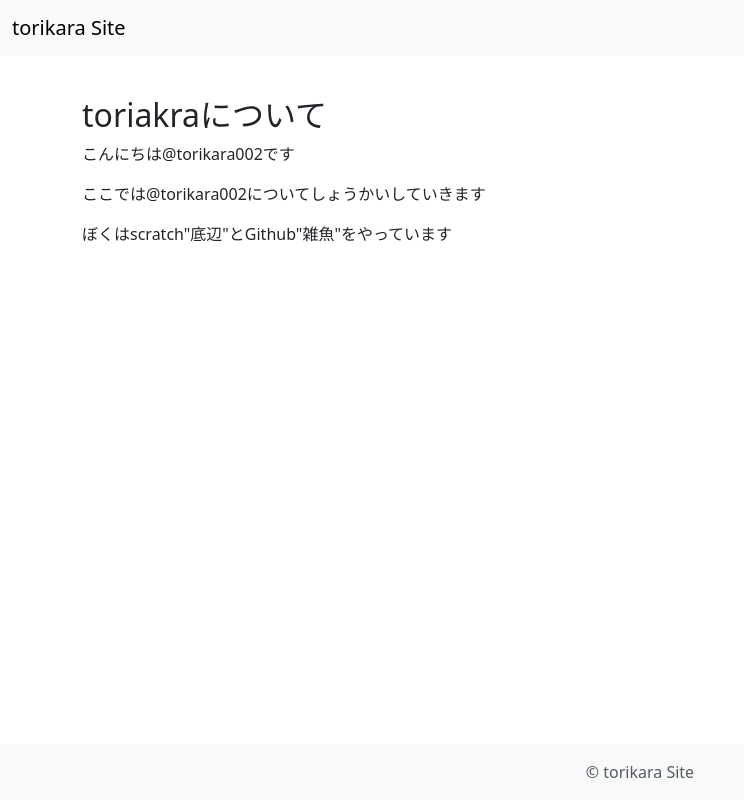
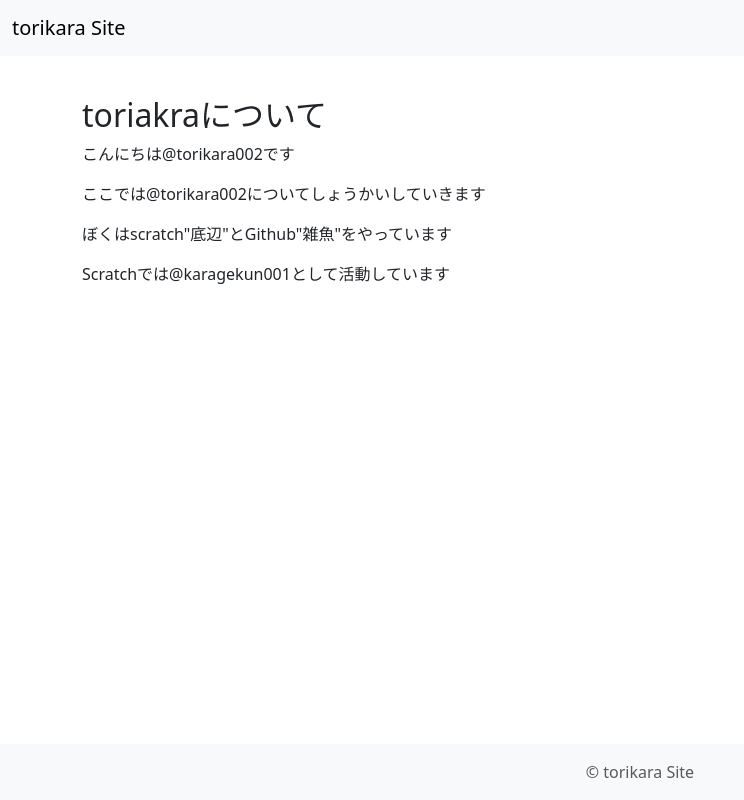
Before and after one commit to 5min-6min/-5min-.github.io, a plain HTML site: page about.html in a window 1280 px wide. Shown: the whole page, without its empty margins (0-744 px from the left). Drawn offline with nearby package versions, Linux system fonts and the light colour scheme.

Commit message:
Update about.html

```diff
--- a/about.html
+++ b/about.html
@@ -23,7 +23,7 @@
             <p>こんにちは@torikara002です</p>
             <p>ここでは@torikara002についてしょうかいしていきます</p>
             <p>ぼくはscratch"底辺"とGithub"雑魚"をやっています</p>
-            <p></p>
+            <p>Scratchでは@karagekun001として活動しています</p>
         </div>
     </div>
 </main>
```
